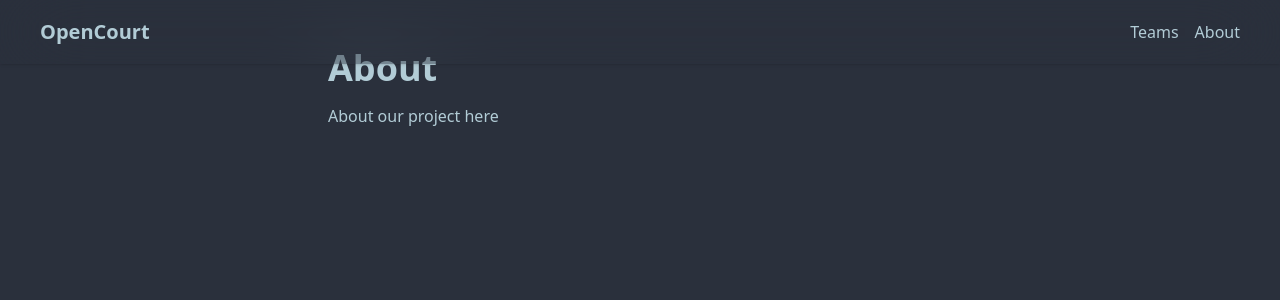
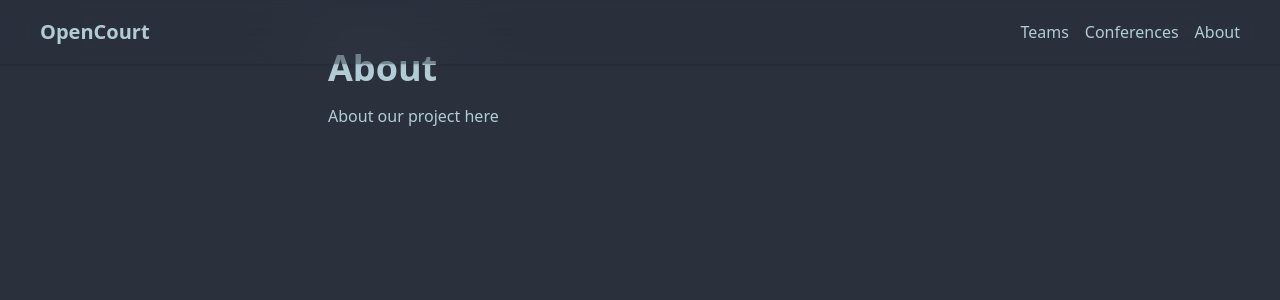
Before and after one commit to ken-hin/OpenCourt, a Django app: page /about/ in a window 1280 px wide. Shown: the top 300 px of the page. Run offline with Django 5.2, Linux system fonts and the light colour scheme; style sheets or scripts are compiled from the project's sources; some libraries are stand-ins or nearby versions.

Commit message:
Add Conferences Page to Navbar

```diff
--- a/templates/base.html
+++ b/templates/base.html
@@ -48,6 +48,7 @@
     </div>
     <div class="flex gap-4">
       <a href="{% url 'opencourt:teams' %}" class="hover:text-primary">Teams</a>
+      <a href="{% url 'opencourt:conferences' %}" class="hover:text-primary">Conferences</a>
       <a href="{% url 'opencourt:about' %}" class="hover:text-primary">About</a>
     </div>
   </nav>
```
